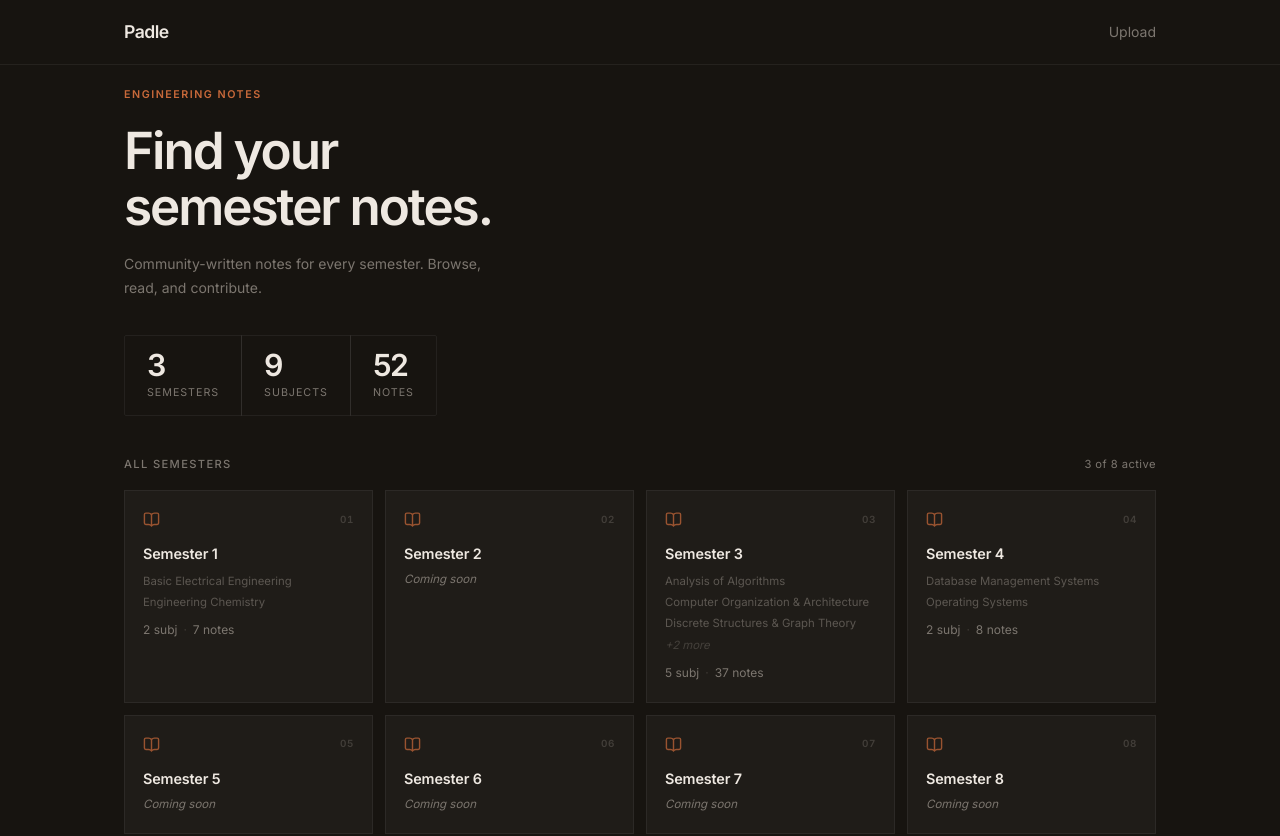
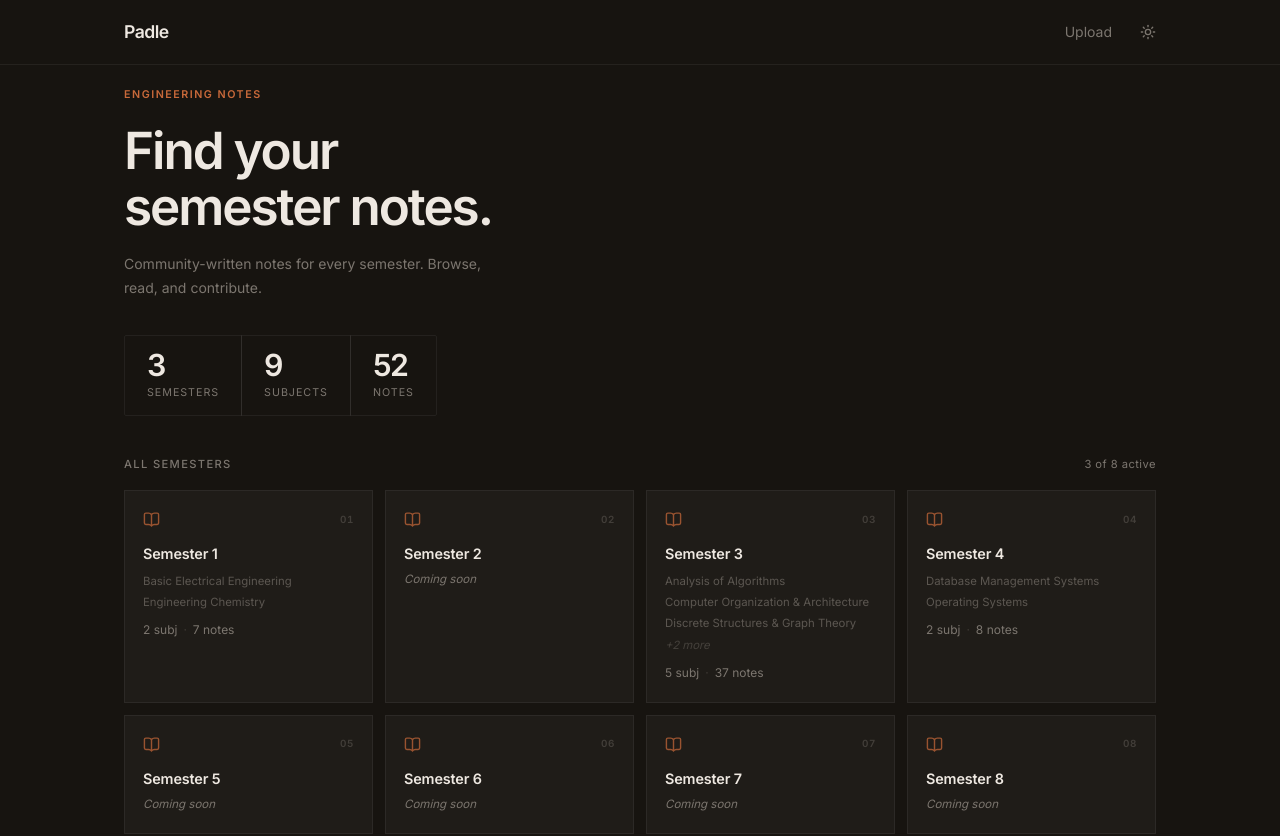
Before and after one commit to Musafir02/notes, a React (Vite) app: page /sem/1/1 in a window 1280 px wide. Shown: the top 836 px of the page. Built offline with nearby package versions, Linux system fonts and the light colour scheme.

Commit message:
add dark/light theme toggle

```diff
--- a/src/App.css
+++ b/src/App.css
@@ -4,6 +4,15 @@
   --border: rgba(255, 255, 255, 0.06);
   --text-primary: #eee8e1;
   --text-secondary: #7c766f;
+  --accent: #c8693a;
+}
+
+[data-theme="light"] {
+  --bg: #faf8f5;
+  --surface: #f0ede8;
+  --border: rgba(0, 0, 0, 0.08);
+  --text-primary: #1a1714;
+  --text-secondary: #8a8480;
   --accent: #c8693a;
 }
 
@@ -70,6 +79,18 @@ nav {
 
 .nav-link:hover,
 .nav-link.active {
+  color: var(--text-primary);
+}
+
+.theme-toggle {
+  display: flex;
+  align-items: center;
+  justify-content: center;
+  color: var(--text-secondary);
+  transition: color 0.15s ease;
+}
+
+.theme-toggle:hover {
   color: var(--text-primary);
 }
 
@@ -480,7 +501,7 @@ footer span {
 .pdfjs-container {
   height: 100%;
   overflow-y: auto;
-  background: #111;
+  background: var(--surface);
   padding: 16px;
   display: flex;
   flex-direction: column;
--- a/src/components/Header.jsx
+++ b/src/components/Header.jsx
@@ -1,7 +1,10 @@
 import { Link, useLocation } from 'react-router-dom'
+import { Sun, Moon } from 'lucide-react'
+import useTheme from '../hooks/useTheme'
 
 export default function Header() {
   const { pathname } = useLocation()
+  const { theme, toggle } = useTheme()
 
   return (
     <header>
@@ -14,6 +17,9 @@ export default function Header() {
           >
             Upload
           </Link>
+          <button className="theme-toggle btn-bare" onClick={toggle} aria-label="Toggle theme">
+            {theme === 'dark' ? <Sun size={16} /> : <Moon size={16} />}
+          </button>
         </nav>
       </div>
     </header>
--- /dev/null
+++ b/src/hooks/useTheme.js
@@ -0,0 +1,19 @@
+import { useState, useEffect } from 'react'
+
+const STORAGE_KEY = 'padle-theme'
+const DEFAULT = 'dark'
+
+export default function useTheme() {
+  const [theme, setTheme] = useState(
+    () => localStorage.getItem(STORAGE_KEY) || DEFAULT,
+  )
+
+  useEffect(() => {
+    document.documentElement.setAttribute('data-theme', theme)
+    localStorage.setItem(STORAGE_KEY, theme)
+  }, [theme])
+
+  const toggle = () => setTheme((t) => (t === 'dark' ? 'light' : 'dark'))
+
+  return { theme, toggle }
+}
```
